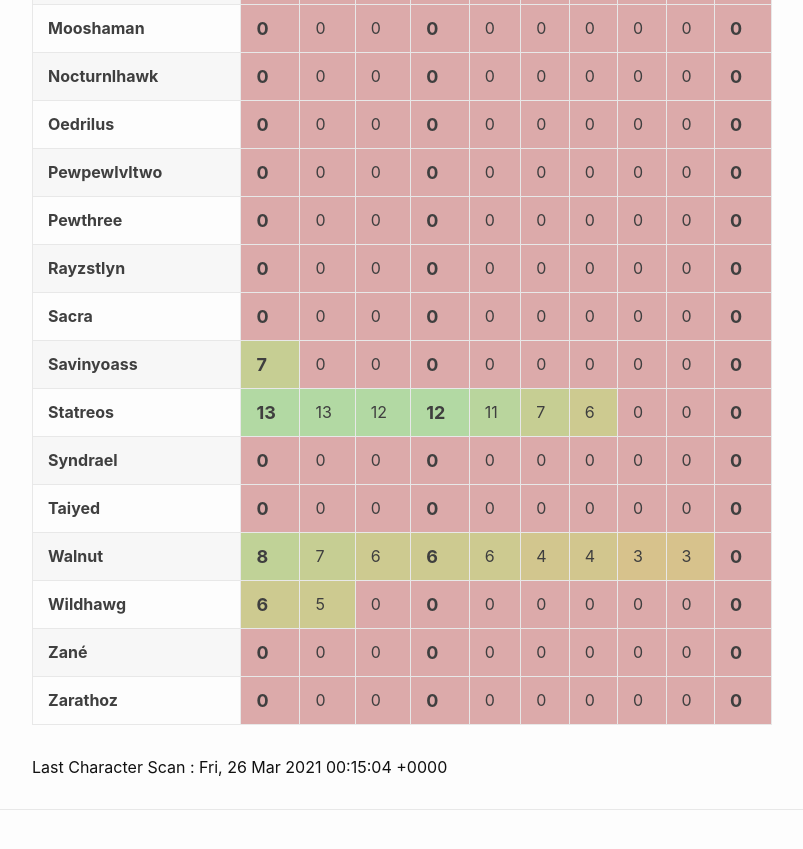
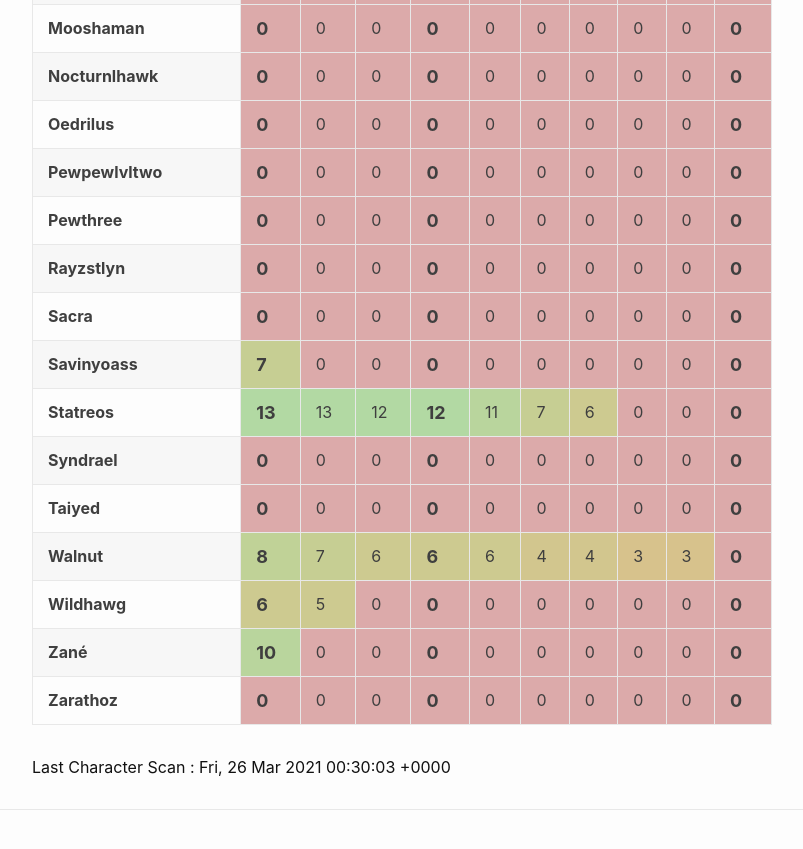
Before and after one commit to eldertribunal/keystonetracker, a Jekyll site: the page built from weekly.md, in a window 1280 px wide and 900 px high, scrolled down 1390 px. Shown: the top 849 px of the window, without its empty margins (126-929 px from the left). Built offline with Jekyll 4.4.1, drawn with Linux system fonts in a browser that asks for light colours.

Commit message:
auto scan Fri Mar 26 00:30:45 UTC 2021

```diff
--- a/_data/scanned.json
+++ b/_data/scanned.json
@@ -1,3 +1,3 @@
 {
-  "timestamp": 1616717704
+  "timestamp": 1616718603
 }
--- a/_data/weekly.json
+++ b/_data/weekly.json
@@ -332,7 +332,7 @@
   {
     "name": "Zan\u00e9",
     "dungeons": [
-      0,
+      10,
       0,
       0,
       0,
```
